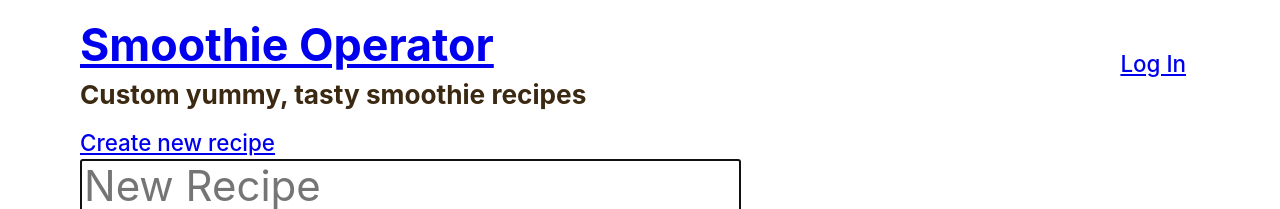
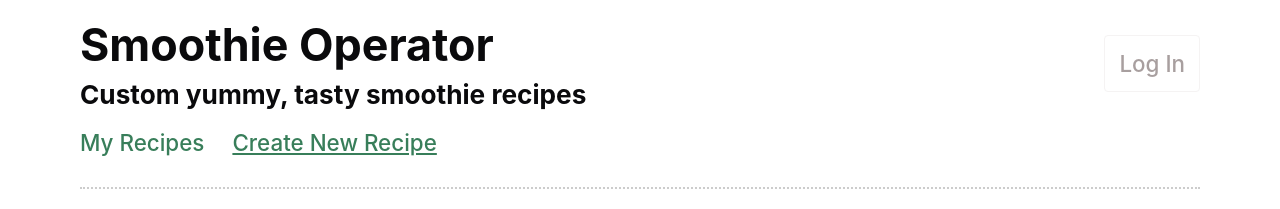
Before and after one commit to pcmaffey/smoothie-demo, a Next.js app: page /create in a window 1280 px wide. Shown: the top 209 px of the page. Built offline with nearby package versions, Linux system fonts and the light colour scheme; no server answers.

Commit message:
style the header

```diff
--- a/components/elements/Link.tsx
+++ b/components/elements/Link.tsx
@@ -6,18 +6,18 @@ import cx from 'classnames'
 export default function Link({
   children,
   className,
-  activeClassName,
+  currentClassName,
   Component = 'a',
   shallow,
   ...props
 }) {
   const router = useRouter()
-  const isActive = router.pathname === props.href
+  const isCurrent = router.pathname === props.href
 
   const c = cx(
     s.a,
-    isActive && s.active,
-    isActive && activeClassName,
+    isCurrent && s.current,
+    isCurrent && currentClassName,
     className
   )
   return (
--- a/components/elements/s.module.scss
+++ b/components/elements/s.module.scss
@@ -0,0 +1,19 @@
+.a {
+  text-decoration: none;
+  cursor: pointer;
+  transition: all 200ms ease-in;
+  color: $green;
+
+  &:hover,
+  &:focus {
+    border: 0;
+    outline: 0;
+    text-decoration: underline;
+  }
+  &:active {
+    transform: scale(0.97);
+  }
+  &.current {
+    text-decoration: underline;
+  }
+}
--- a/components/layout/Header.tsx
+++ b/components/layout/Header.tsx
@@ -5,203 +5,25 @@ import { signOut, useSession } from 'next-auth/react'
 import s from './s.module.scss'
 
 export default function Header() {
-  const { data: session, status } = useSession()
+  const { data: session } = useSession()
 
   return (
     <header className={s.header}>
       <div className={s.h}>
-        <Link href="/">
-          <h1>Smoothie Operator</h1>
-        </Link>
+        <h1>Smoothie Operator</h1>
         <h3>Custom yummy, tasty smoothie recipes</h3>
       </div>
       <div className={s.right}>
-        <Link href="/api/auth/signin" className={s.login}>
-          Log In
-        </Link>
+        {session ? (
+          <Link href="/api/auth/signout" className={s.login}>
+            Log Out
+          </Link>
+        ) : (
+          <Link href="/api/auth/signin" className={s.login}>
+            Log In
+          </Link>
+        )}
       </div>
     </header>
   )
-  // let left = (
-  //   <div className="left">
-  //     <Link href="/">
-  //       <a className="bold" data-active={isActive('/')}>
-  //         Smoothie Operator
-  //       </a>
-  //     </Link>
-  //     <style jsx>{`
-  //       .bold {
-  //         font-weight: bold;
-  //       }
-
-  //       a {
-  //         text-decoration: none;
-  //         color: #000;
-  //         display: inline-block;
-  //       }
-
-  //       .left a[data-active='true'] {
-  //         color: gray;
-  //       }
-
-  //       a + a {
-  //         margin-left: 1rem;
-  //       }
-  //     `}</style>
-  //   </div>
-  // )
-
-  // let right = null
-
-  // if (status === 'loading') {
-  //   left = (
-  //     <div className="left">
-  //       <Link href="/">
-  //         <a className="bold" data-active={isActive('/')}>
-  //           Feed
-  //         </a>
-  //       </Link>
-  //       <style jsx>{`
-  //         .bold {
-  //           font-weight: bold;
-  //         }
-
-  //         a {
-  //           text-decoration: none;
-  //           color: #000;
-  //           display: inline-block;
-  //         }
-
-  //         .left a[data-active='true'] {
-  //           color: gray;
-  //         }
-
-  //         a + a {
-  //           margin-left: 1rem;
-  //         }
-  //       `}</style>
-  //     </div>
-  //   )
-  //   right = (
-  //     <div className="right">
-  //       <p>Validating session ...</p>
-  //       <style jsx>{`
-  //         .right {
-  //           margin-left: auto;
-  //         }
-  //       `}</style>
-  //     </div>
-  //   )
-  // }
-
-  // if (!session) {
-  //   right = (
-  //     <div className="right">
-  //       <Link href="/api/auth/signin">
-  //         <a data-active={isActive('/signup')}>Log in</a>
-  //       </Link>
-  //       <style jsx>{`
-  //         a {
-  //           text-decoration: none;
-  //           color: #000;
-  //           display: inline-block;
-  //         }
-
-  //         a + a {
-  //           margin-left: 1rem;
-  //         }
-
-  //         .right {
-  //           margin-left: auto;
-  //         }
-
-  //         .right a {
-  //           border: 1px solid black;
-  //           padding: 0.5rem 1rem;
-  //           border-radius: 3px;
-  //         }
-  //       `}</style>
-  //     </div>
-  //   )
-  // }
-
-  // if (session) {
-  //   left = (
-  //     <div className="left">
-  //       <Link href="/">
-  //         <a className="bold" data-active={isActive('/')}>
-  //           Feed
-  //         </a>
-  //       </Link>
-  //       <Link href="/drafts">
-  //         <a data-active={isActive('/drafts')}>My drafts</a>
-  //       </Link>
-  //       <style jsx>{`
-  //         .bold {
-  //           font-weight: bold;
-  //         }
-
-  //         a {
-  //           text-decoration: none;
-  //           color: #000;
-  //           display: inline-block;
-  //         }
-
-  //         .left a[data-active='true'] {
-  //           color: gray;
-  //         }
-
-  //         a + a {
-  //           margin-left: 1rem;
-  //         }
-  //       `}</style>
-  //     </div>
-  //   )
-  //   right = (
-  //     <div className="right">
-  //       <p>
-  //         {session.user.name} ({session.user.email})
-  //       </p>
-  //       <Link href="/create">
-  //         <button>
-  //           <a>New post</a>
-  //         </button>
-  //       </Link>
-  //       <button onClick={() => signOut()}>
-  //         <a>Log out</a>
-  //       </button>
-  //       <style jsx>{`
-  //         a {
-  //           text-decoration: none;
-  //           color: #000;
-  //           display: inline-block;
-  //         }
-
-  //         p {
-  //           display: inline-block;
-  //           font-size: 13px;
-  //           padding-right: 1rem;
-  //         }
-
-  //         a + a {
-  //           margin-left: 1rem;
-  //         }
-
-  //         .right {
-  //           margin-left: auto;
-  //         }
-
-  //         .right a {
-  //           border: 1px solid black;
-  //           padding: 0.5rem 1rem;
-  //           border-radius: 3px;
-  //         }
-
-  //         button {
-  //           border: none;
-  //         }
-  //       `}</style>
-  //     </div>
-  //   )
-  // }
 }
--- a/components/layout/Nav.tsx
+++ b/components/layout/Nav.tsx
@@ -4,6 +4,7 @@ import s from './s.module.scss'
 export default function Nav() {
   return (
     <nav className={s.nav}>
+      <Link href="/">My recipes</Link>
       <Link href="/create">Create new recipe</Link>
     </nav>
   )
--- a/components/layout/s.module.scss
+++ b/components/layout/s.module.scss
@@ -3,6 +3,13 @@
   max-width: 82rem;
   margin: 0 auto;
   padding: 1rem;
+
+  main {
+    border-top: 2px dotted #ccc;
+    border-bottom: 2px dotted #ccc;
+    margin: 2rem 0 5rem;
+    padding: 2rem 0;
+  }
 }
 
 .header {
@@ -13,8 +20,22 @@
   .right {
     margin-left: auto;
   }
-  .login {
+  .login,
+  .login:hover,
+  .login:focus {
     padding: 1rem;
     white-space: nowrap;
+    border: 1px solid $gray2;
+    border-radius: 4px;
+    color: $gray1;
   }
 }
+
+.nav {
+  @extend .row;
+  justify-content: flex-start;
+  text-transform: capitalize;
+  a:not(:first-child) {
+    margin-left: 2rem;
+  }
+}
--- a/styles/global/base.scss
+++ b/styles/global/base.scss
@@ -25,7 +25,7 @@ body,
 body {
   margin: 0;
   padding: 0;
-  background: $bg;
+  background: $light;
   color: $dark;
 
   overflow-x: hidden;
--- a/styles/vars/colors.scss
+++ b/styles/vars/colors.scss
@@ -1,38 +1,11 @@
-$light1: #ffffff;
-$light: $light1;
+$light: #ffffff;
+$dark: #0a0a0c;
 
-$gray3: #a89f9f;
-$gray5: #f5f3f3;
+$gray1: #a89f9f;
+$gray2: #f5f3f3;
 
-// starting over here
-$brown1: #3c2911;
+$orange: #da6b30;
 
-$purple1: #3d3135;
-$purple2: #411414;
-$purple3: #82546f;
+$red: #8f3423;
 
-$yellow1: #fee245;
-$yellow2: #f8d85b;
-
-$orange1: #da6b30;
-
-$red1: #8c411c;
-$red2: #8f3423;
-$red3: #c54c40;
-
-$blue1: #4ab6a6;
-$green1: #5fb388;
-
-// primary
-$dark: $brown1;
-$dark2: $purple1;
-
-$orange: $orange1;
-$red: $red1;
-$blue: $blue1;
-$yellow: $yellow1;
-$green: $green1;
-
-$gray: $gray3;
-
-$bg: $light;
+$green: #387e5a;
```
